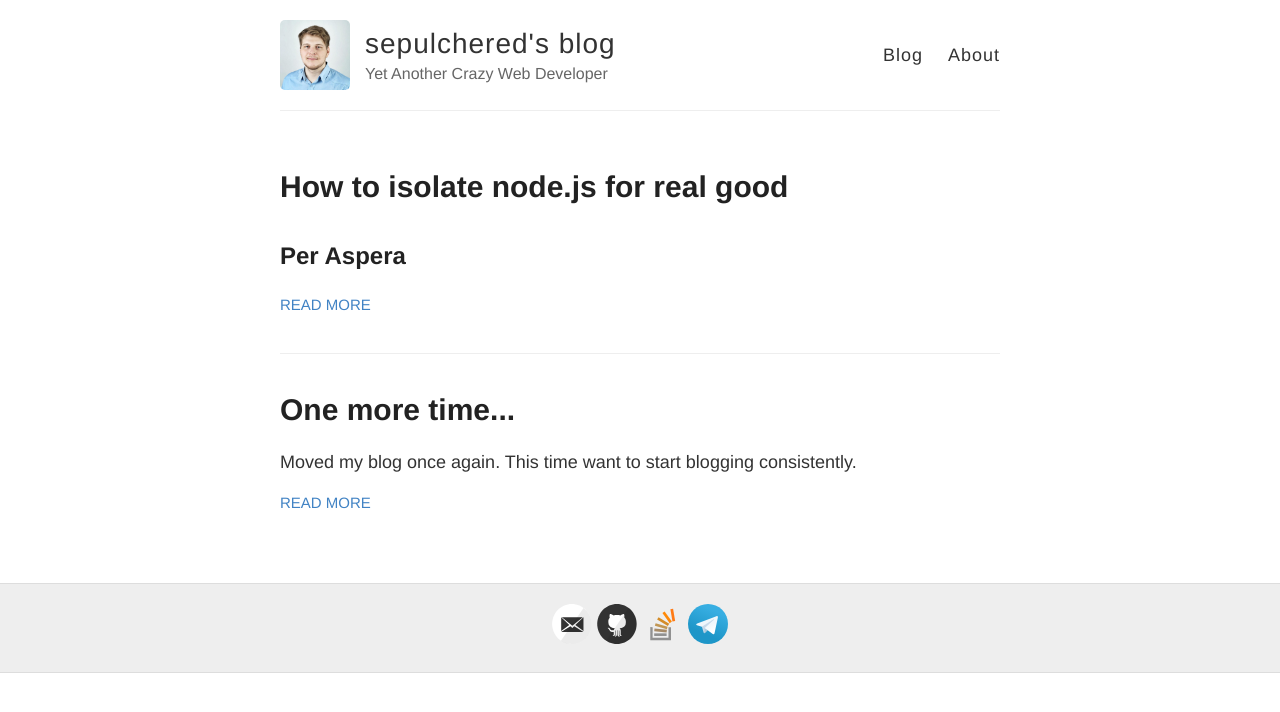
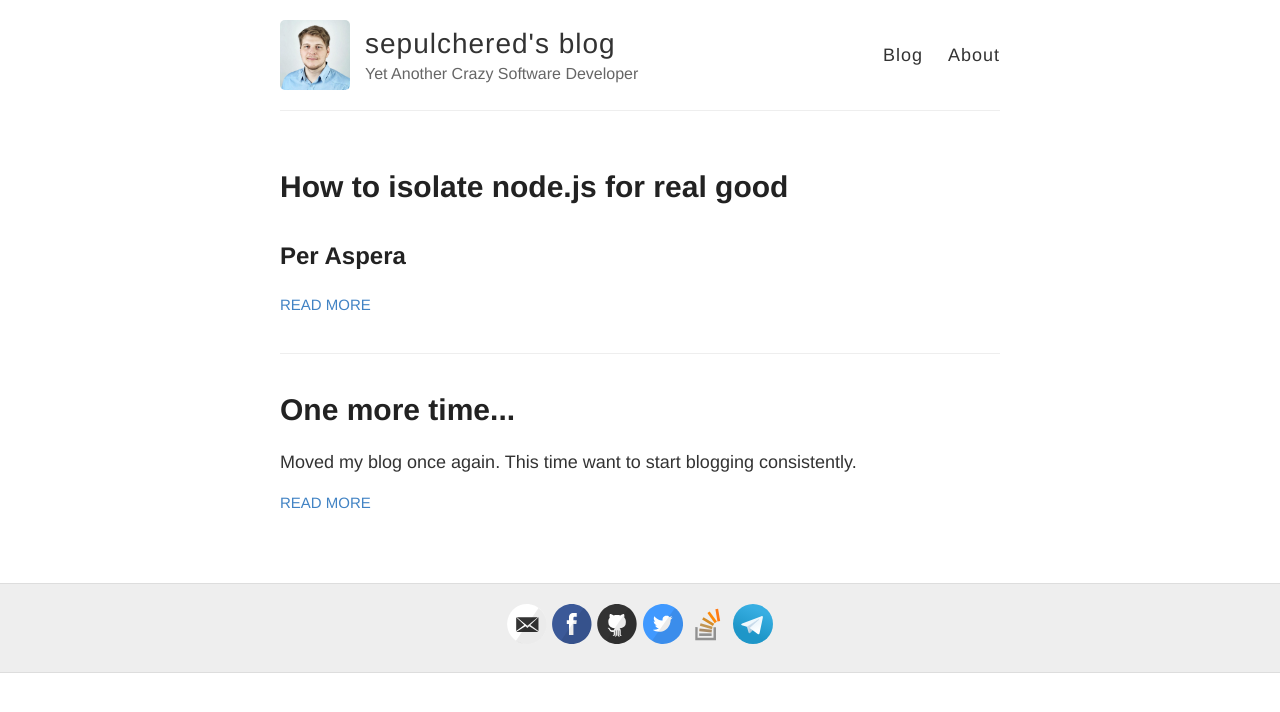
Before and after one commit to sepulchered/sepulchered.github.io, a Jekyll site: the page built from index.html, in a window 1280 px wide. Shown: the top 712 px of the page. Built offline with Jekyll 4.4.1, drawn with Linux system fonts in a browser that asks for light colours; some of the changed lines change nothing that is shown.

Commit message:
Update _config.yml

```diff
--- a/_config.yml
+++ b/_config.yml
@@ -6,7 +6,7 @@
 name: sepulchered's blog
 
 # Short bio or description (displayed in the header)
-description: Yet Another Crazy Web Developer
+description: Yet Another Crazy Software Developer
 
 # URL of your avatar or profile pic (you could use your GitHub profile pic)
 avatar: https://raw.githubusercontent.com/sepulchered/sepulchered.github.io/master/images/ava.jpeg
@@ -20,14 +20,14 @@ footer-links:
   dribbble:
   email: andrey@dresvyannikov.ru
   telegram: sepulchered
-  facebook:
+  facebook: dresvyannikov.a
   flickr:
   github: sepulchered
   instagram:
   linkedin:
   pinterest:
   rss: # just type anything here for a working RSS icon
-  twitter: # twitter user name
+  twitter: dresvyannikov_a
   stackoverflow: users/921736/sepulchered # your stackoverflow profile, e.g. "users/50476/bart-kiers"
   youtube: # channel/<your_long_string> or user/<user-name>
   googleplus: # anything in your profile username that comes after plus.google.com/
```
